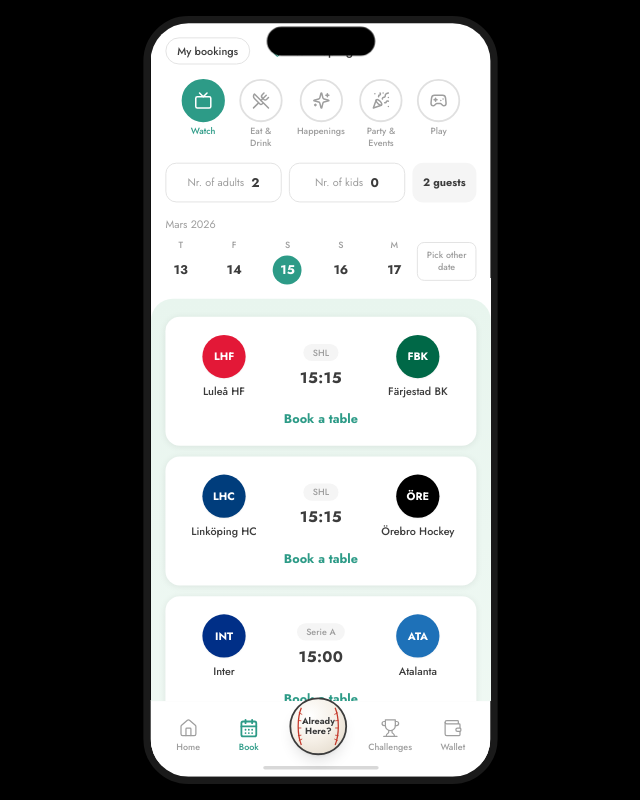
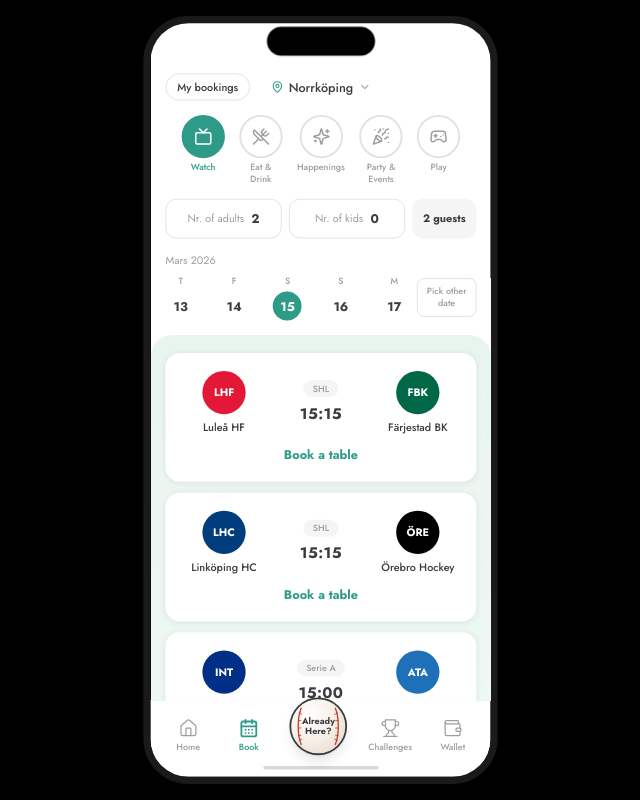
Before and after one commit to johannessonfj-tech/olearys-loyalty-app, a React (Vite) app: page /book in a window 1280 px wide. Shown: the whole page, without its empty margins (320-960 px from the left). Built offline with nearby package versions, Linux system fonts and the light colour scheme.

Commit message:
Fix booking page content hidden behind Dynamic Island
Co-Authored-By: Claude Opus 4.6 (1M context) <noreply@anthropic.com>

```diff
--- a/src/screens/Book.jsx
+++ b/src/screens/Book.jsx
@@ -351,7 +351,7 @@ export default function Book() {
   return (
     <div className="pb-2">
       {/* Top bar: My bookings + centered location */}
-      <div className="px-4 pt-4 flex items-center justify-between">
+      <div className="px-4 pt-14 flex items-center justify-between">
         <button onClick={() => navigate('/my-bookings')} className="px-3 py-1.5 rounded-full border border-brand-gray-300 text-xs font-medium text-brand-black cursor-pointer" aria-label="My bookings">
           My bookings
         </button>
```
